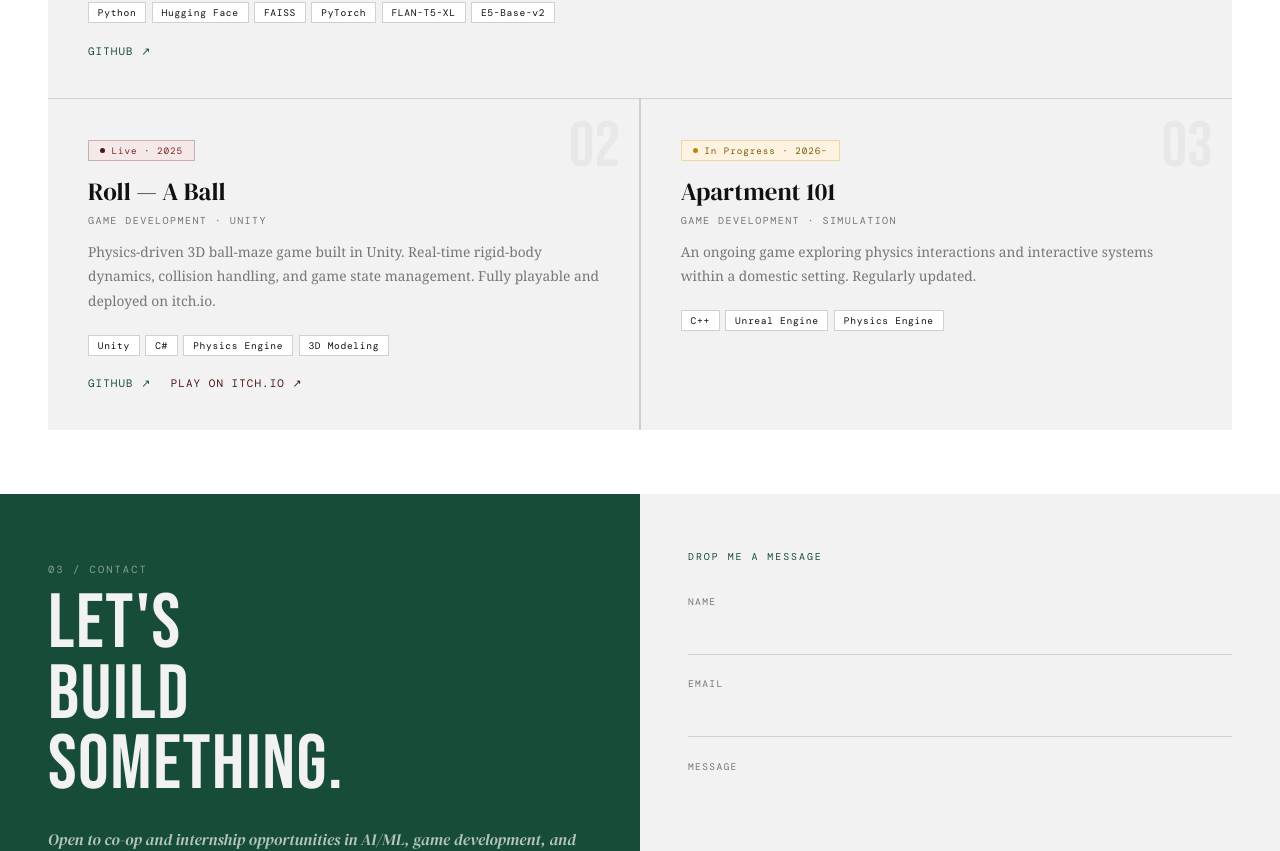
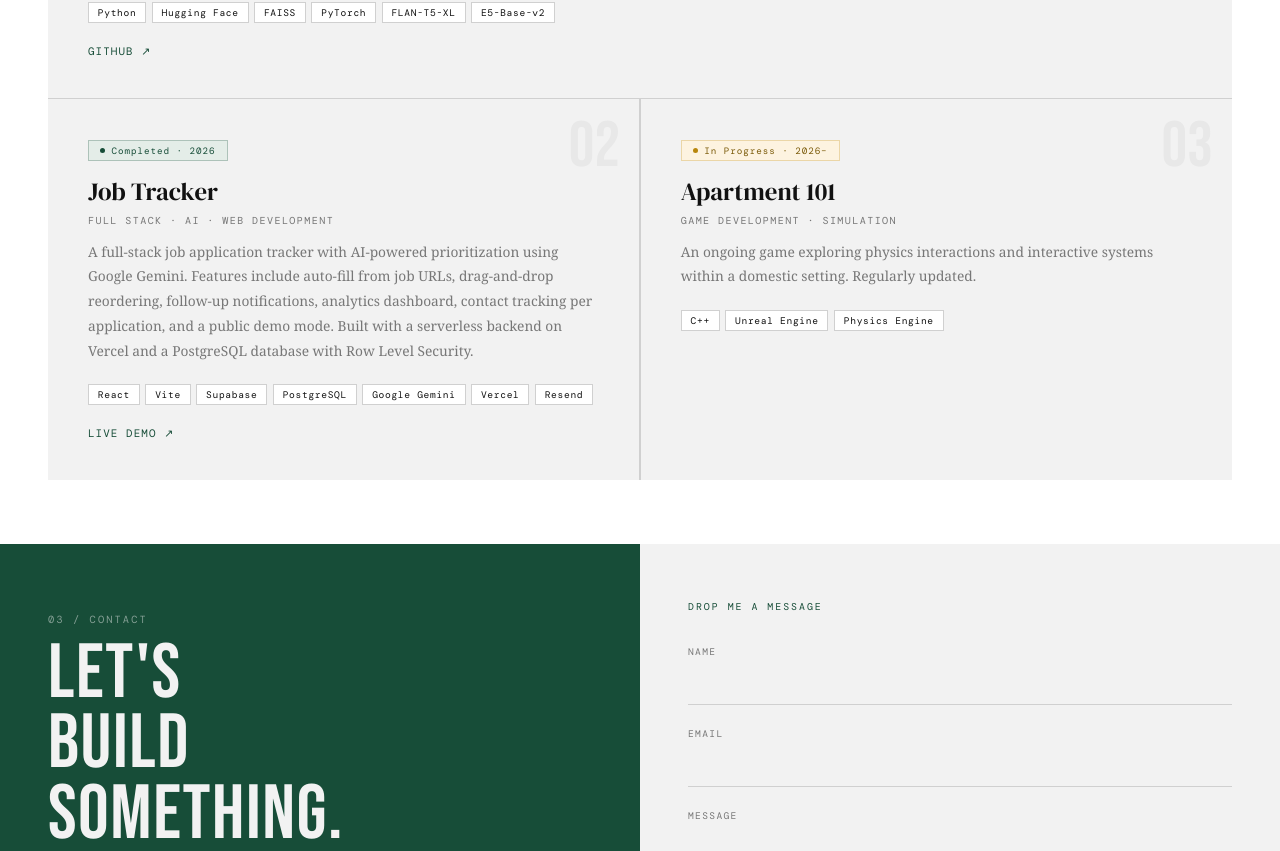
Before and after one commit to preeta-chatterjee/preeta-chatterjee.github.io, a React (Vite) app: page / in a window 1280 px wide. Shown: the part 1814-2665 px from the top of the page. Built offline with nearby package versions, Linux system fonts and the light colour scheme.

Commit message:
sign up temporarily blocked

```diff
--- a/src/portfolio.jsx
+++ b/src/portfolio.jsx
@@ -1,9 +1,3 @@
-// ─────────────────────────────────────────────────────────────────────────────
-// SETUP INSTRUCTIONS
-// 1. npm install @formspree/react react-router-dom
-// 2. Place your resume PDF at: public/Resume_Preeta_Chatterjee_03042026.pdf
-// 3. Replace src/App.jsx with this file
-// ─────────────────────────────────────────────────────────────────────────────
 
 import { useState, useEffect, useRef } from "react";
 import { BrowserRouter, Routes, Route, Link, useLocation } from "react-router-dom";
@@ -40,16 +34,13 @@ const PROJECTS = [
   },
   {
     id: 2, num: "02", full: false,
-    title: "Roll — A Ball", sub: "Game Development · Unity",
-    status: "Live", statusColor: C.redL, statusBg: C.redBg, statusDot: C.red,
-    year: "2025",
-    desc: "Physics-driven 3D ball-maze game built in Unity. Real-time rigid-body dynamics, collision handling, and game state management. Fully playable and deployed on itch.io.",
-    stack: ["Unity", "C#", "Physics Engine", "3D Modeling"],
-    links: [
-      { label: "GitHub", href: "https://github.com/preeta-chatterjee/roll-a-ball-maze", color: C.green },
-      { label: "Play on itch.io", href: "https://lunosstar.itch.io/roll-a-ball", color: C.red },
-    ],
-    accent: C.red,
+    title: "Job Tracker", sub: "Full Stack · AI · Web Development",
+    status: "Completed", statusColor: C.green, statusBg: C.greenBg,
+    year: "2026",
+    desc: "A full-stack job application tracker with AI-powered prioritization using Google Gemini. Features include auto-fill from job URLs, drag-and-drop reordering, follow-up notifications, analytics dashboard, contact tracking per application, and a public demo mode. Built with a serverless backend on Vercel and a PostgreSQL database with Row Level Security.",
+    stack: ["React", "Vite", "Supabase", "PostgreSQL", "Google Gemini", "Vercel", "Resend"],
+    links: [{ label: "Live Demo", href: "https://job-tracker-rho-ecru.vercel.app/demo", color: C.green }],
+    accent: C.green,
   },
   {
     id: 3, num: "03", full: false,
@@ -63,6 +54,19 @@ const PROJECTS = [
   },
   {
     id: 4, num: "04", full: false,
+    title: "Roll — A Ball", sub: "Game Development · Unity",
+    status: "Live", statusColor: C.redL, statusBg: C.redBg, statusDot: C.red,
+    year: "2025",
+    desc: "Physics-driven 3D ball-maze game built in Unity. Real-time rigid-body dynamics, collision handling, and game state management. Fully playable and deployed on itch.io.",
+    stack: ["Unity", "C#", "Physics Engine", "3D Modeling"],
+    links: [
+      { label: "GitHub", href: "https://github.com/preeta-chatterjee/roll-a-ball-maze", color: C.green },
+      { label: "Play on itch.io", href: "https://lunosstar.itch.io/roll-a-ball", color: C.red },
+    ],
+    accent: C.red,
+  },
+  {
+    id: 5, num: "05", full: false,
     title: "Haunted Hallway", sub: "Game Development · Unity 2D",
     status: "Live", statusColor: C.redL, statusBg: C.redBg, statusDot: C.red,
     year: "2026",
```
